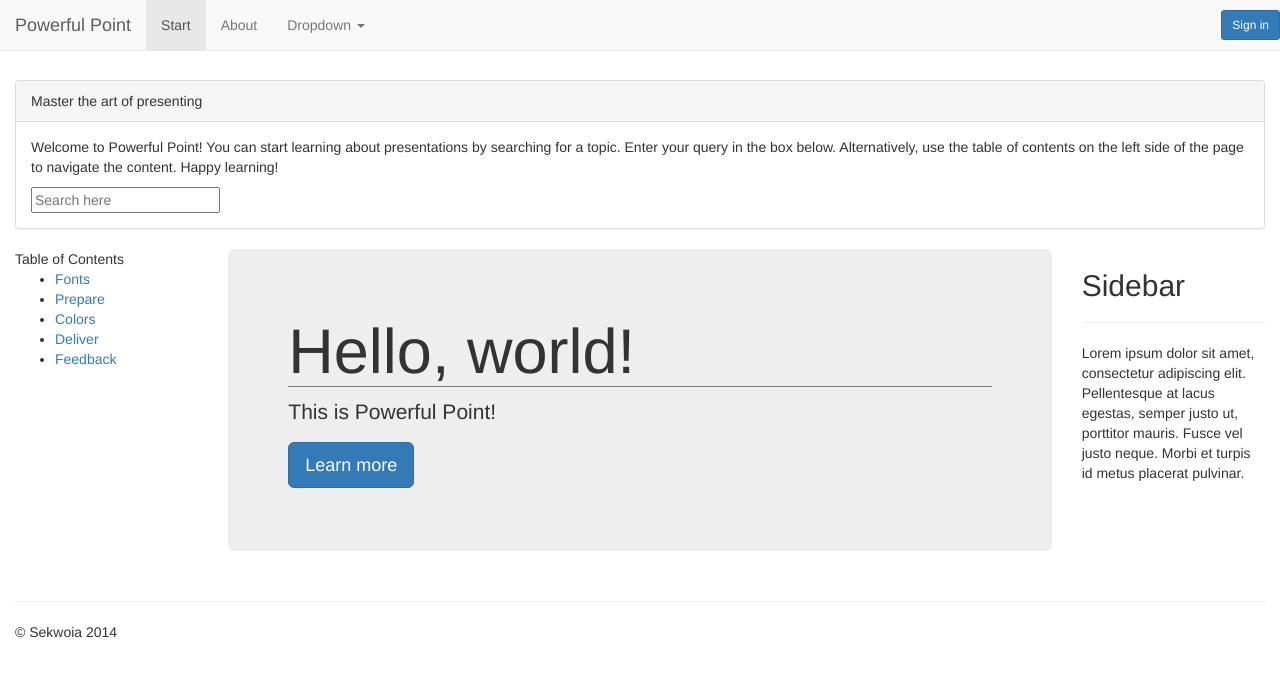
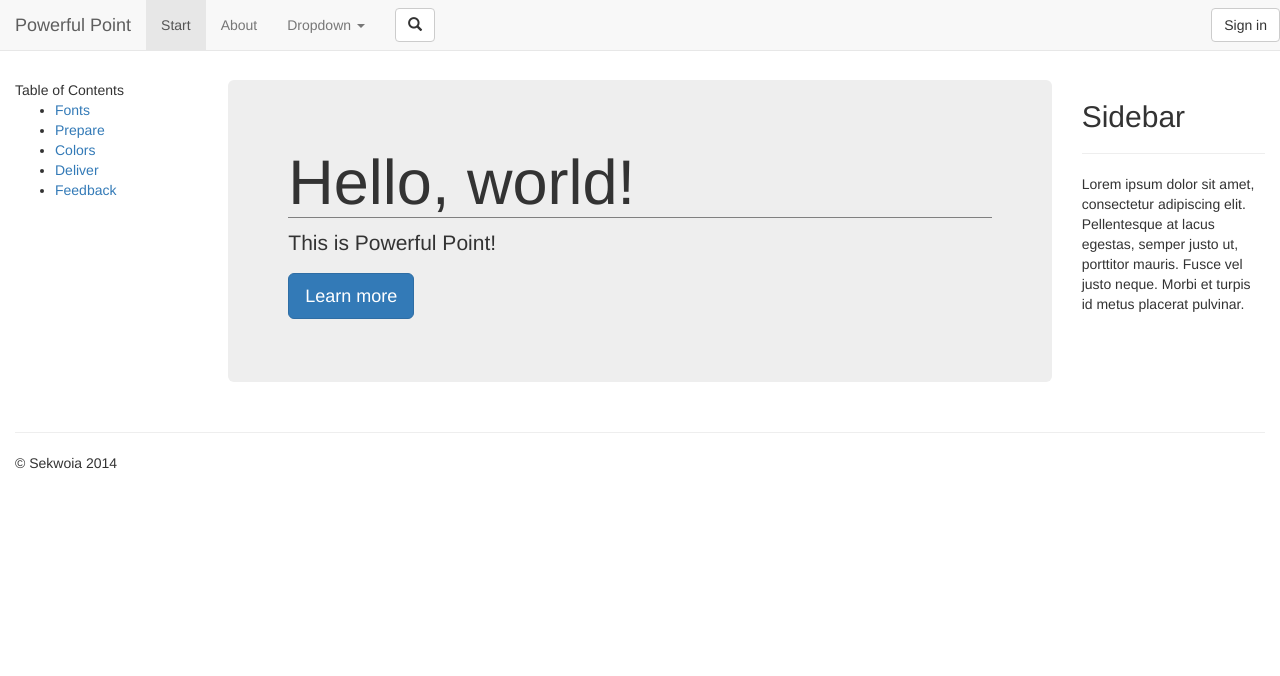
Before and after one commit to maringerov/ppt_webapp, a website: page app/index.html in a window 1280 px wide. Drawn offline with nearby package versions, Linux system fonts and the light colour scheme; some packages are replaced by stand-ins of ours.

Commit message:
Added search menu item in navbar that togles the search panel on click

```diff
--- a/app/css/app.css
+++ b/app/css/app.css
@@ -46,10 +46,6 @@ ul.phone-thumbs li {
   background-color: white;
 }
 
-.login {
-  margin-top: 10px;
-}
-
 ul.phone-thumbs img {
   height: 100px;
   width: 100px;
@@ -86,3 +82,7 @@ ul.specs dt {
 h1 {
   border-bottom: 1px solid gray;
 }
+
+.search-btn {
+  margin-left: 15px;
+}
--- a/app/index.html
+++ b/app/index.html
@@ -49,17 +49,26 @@
               <li><a href="#">One more separated link</a></li>
             </ul>
           </li>
+          <li>
+            <button type="button" class="btn btn-default navbar-btn search-btn" data-toggle="collapse" data-target="#search">
+              <span class="glyphicon glyphicon-search"></span>
+            </button>
+          </li>
         </ul>
 
-        <button class="btn btn-primary btn-sm navbar-right login" data-toggle="modal" data-target="#myModal">Sign in</button>
+        <button class="btn btn-default navbar-btn navbar-right" data-toggle="modal" data-target="#myModal">Sign in</button>
       </div><!-- /.navbar-collapse -->
     </div><!-- /.container-fluid -->
   </nav>
   <!-- End Navbar -->
 
   <!-- Begin Search Panel -->
+  <div id="search" class="collapse">
     <div class="panel panel-default" ng-controller="PhoneListCtrl">
-    <div class="panel-heading">Master the art of presenting</div>
+      <div class="panel-heading">
+        Master the art of presenting
+      </div>
+
       <div class="panel-body">
         <p>
           Welcome to Powerful Point! You can start learning about presentations by searching for a topic. Enter your query in the box below. Alternatively, use the table of contents on the left side of the page to navigate the content. Happy learning!
@@ -73,6 +82,7 @@
           <p>{{chapter.summary}}</p>
         </li>
       </ul>
+    </div>
   </div>
   <!-- End Search Panel -->
 
```
Lines whose indentation alone changed are shown as unchanged.
